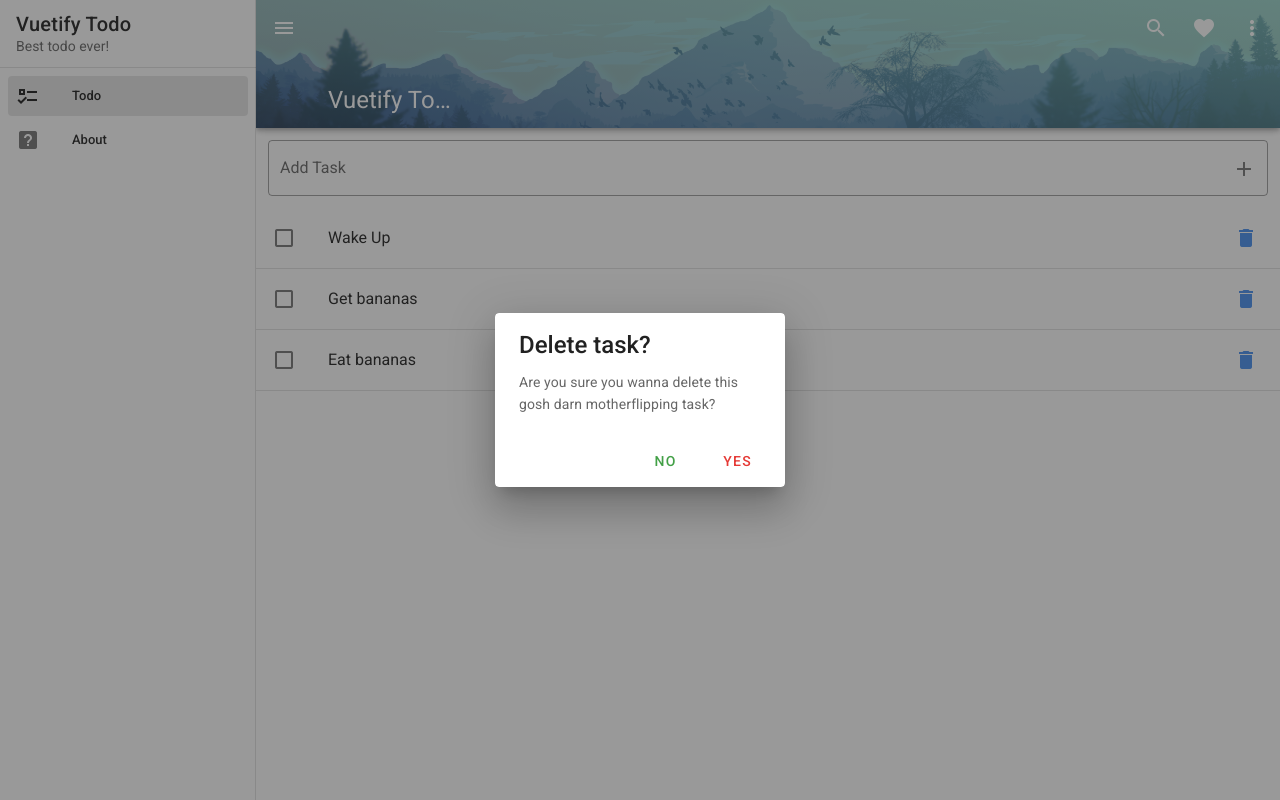
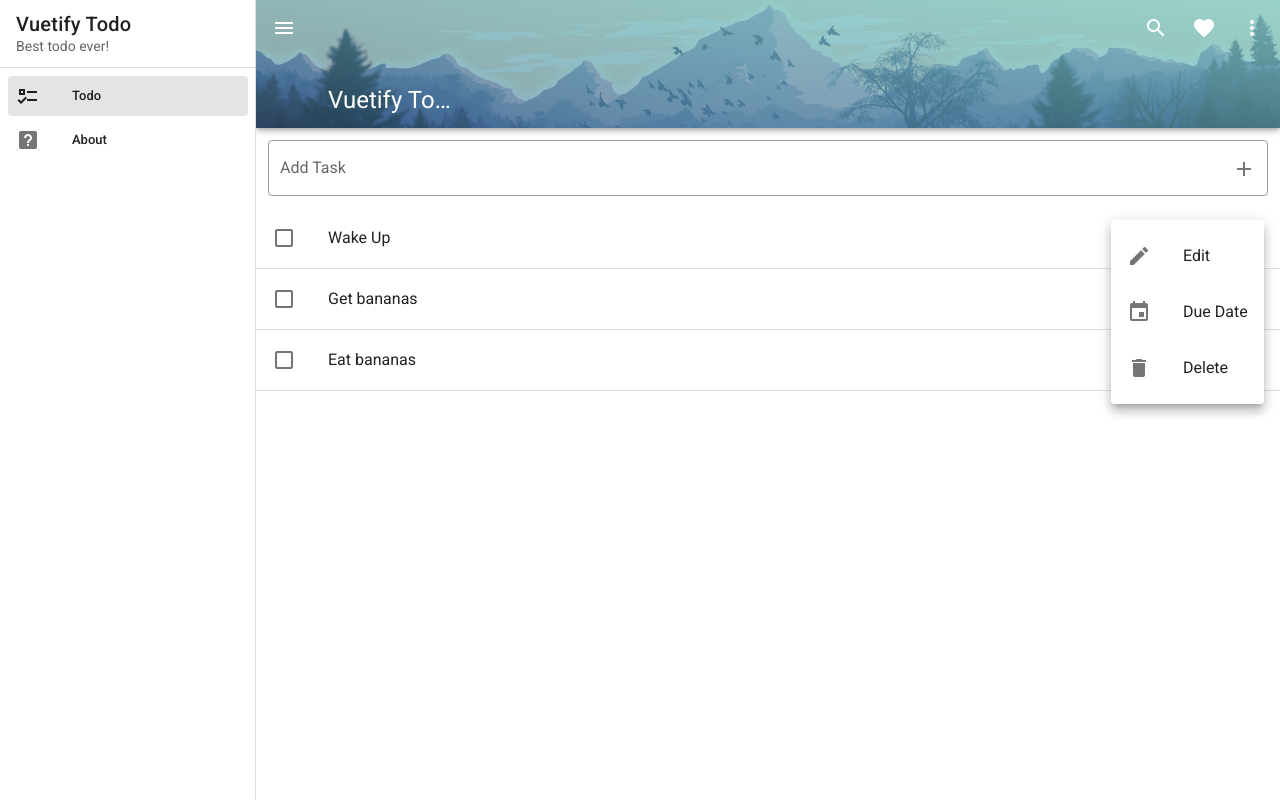
Before and after one commit to DavidSC34/todo-app, a Vue app: page /#/ in a window 1280 px wide. Both pictures are taken after a click on the button 1246 px from the left and 238 px from the top of the page. Built offline with nearby package versions, Linux system fonts and the light colour scheme.

Commit message:
Task menu- vuetify

```diff
--- a/src/components/Todo/Task.vue
+++ b/src/components/Todo/Task.vue
@@ -17,39 +17,24 @@
                   </v-list-item-title>
                 </v-list-item-content>
                <v-list-item-action>
-                  <v-btn
-                  @click.stop="dialogs.delete = true"
-                  icon
-                  >
-                    <v-icon color="primary lighten-1">mdi-delete</v-icon>
-                  </v-btn>
+                 <task-menu :task="task"/>
               </v-list-item-action>
               </template>
 
             </v-list-item>
             <v-divider></v-divider>
-            <dialog-delete
-            v-if="dialogs.delete"
-            @close="dialogs.delete = false"
-            :task="task"
 
-            />
         </div>
 </template>
 
 <script>
-import DialogDelete from './Dialogs/DialogDelete.vue'
+
+import TaskMenu from './TaskMenu.vue'
 export default {
  props:['task'],
- data(){
-   return{
-     dialogs:{
-       delete:false
-     }
-   }
- },
  components:{
-   'dialog-delete':DialogDelete
+
+   'task-menu':TaskMenu
  }
 }
 </script>
--- /dev/null
+++ b/src/components/Todo/TaskMenu.vue
@@ -0,0 +1,90 @@
+<template>
+<div>
+
+      <v-menu
+            bottom
+            left
+          >
+            <template v-slot:activator="{ on, attrs }">
+              <v-btn
+                color="primary"
+                icon
+                v-bind="attrs"
+                v-on="on"
+              >
+                <v-icon>mdi-dots-vertical</v-icon>
+              </v-btn>
+            </template>
+
+            <v-list>
+              <v-list-item
+                v-for="(item, index) in items"
+                :key="index"
+                @click="handleClick(index)"
+              >
+              <v-list-item-icon>
+                     <v-icon v-text="item.icon"></v-icon>
+             </v-list-item-icon>
+                <v-list-item-title>{{ item.title }}</v-list-item-title>
+              </v-list-item>
+            </v-list>
+          </v-menu>
+           <dialog-delete
+            v-if="dialogs.delete"
+            @close="dialogs.delete = false"
+            :task="task"
+
+            />
+</div>
+</template>
+
+<script>
+import DialogDelete from './Dialogs/DialogDelete.vue';
+export default {
+    props:['task'],
+data: () => ({
+    dialogs:{
+       delete:false
+     },
+      items: [
+        {
+            title: 'Edit',
+            icon:'mdi-pencil',
+            click(){
+                console.log('edit');
+            }
+
+        },
+        {
+            title: 'Due Date',
+            icon:'mdi-calendar',
+            click(){
+                console.log('due date');
+            }
+        },
+        {
+            title: 'Delete',
+            icon:'mdi-delete',
+            click(){
+               this.dialogs.delete = true;
+            }
+        },
+
+      ],
+    }),
+    methods:{
+        handleClick(index){
+
+            this.items[index].click.call(this)
+
+        }
+    },
+    components:{
+        'dialog-delete':DialogDelete
+    }
+}
+</script>
+
+<style>
+
+</style>
```
